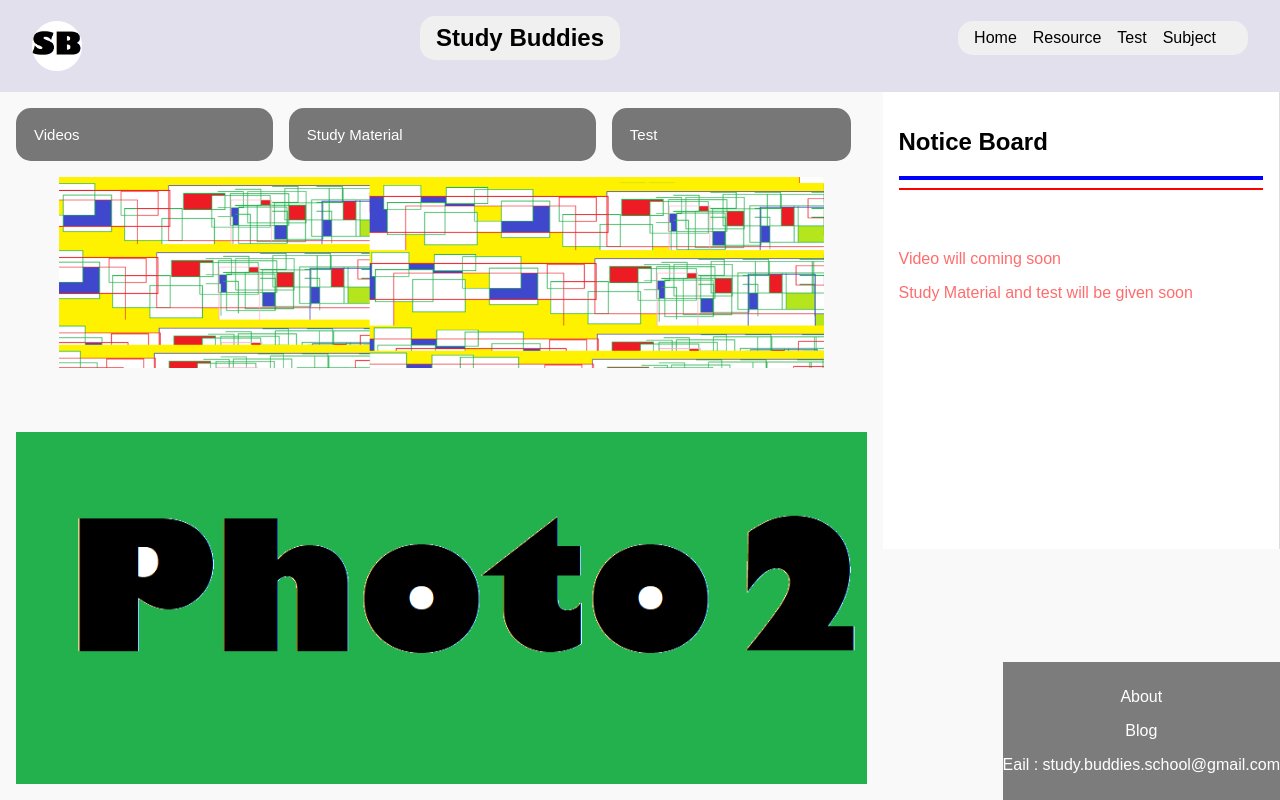
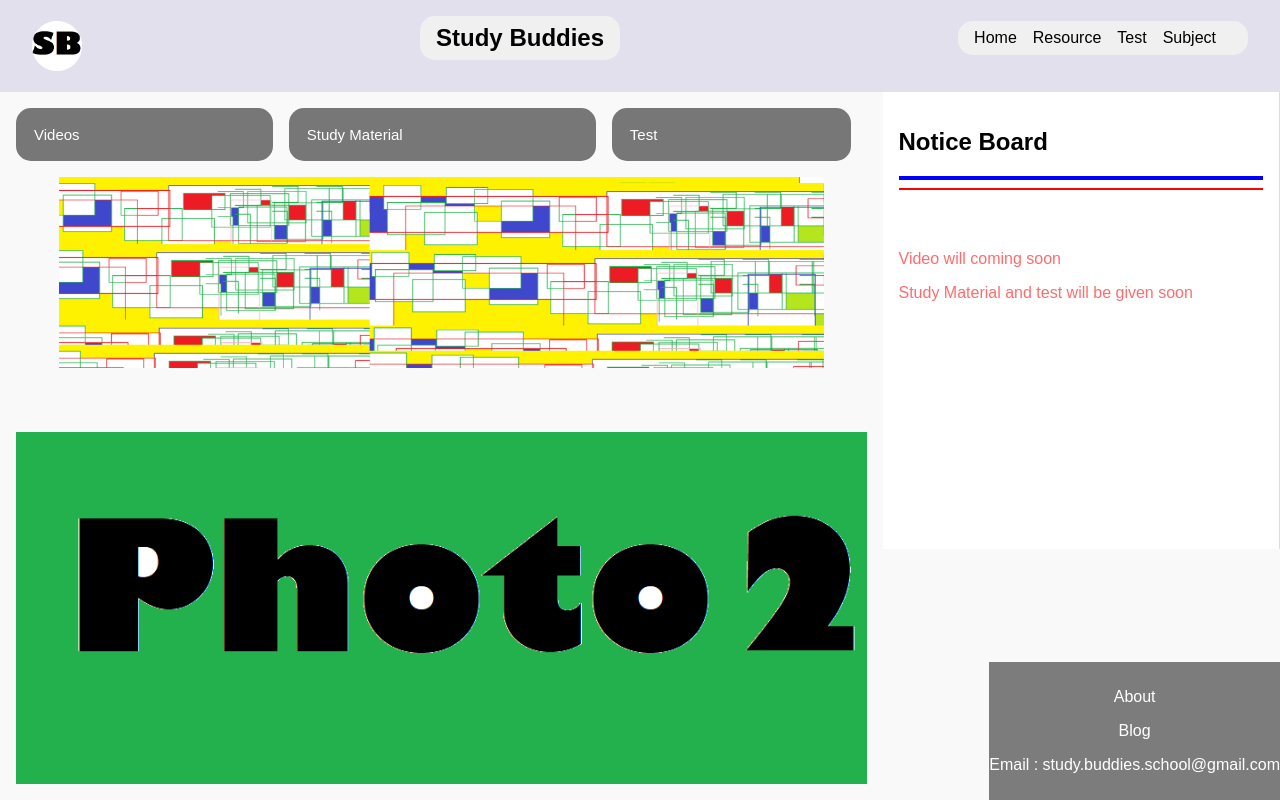
Before and after one commit to Study-buddies-school/Study-buddies-school, a plain HTML site: page index.html in a window 1280 px wide. Drawn offline with Linux system fonts and the light colour scheme.

Commit message:
Update index.html

```diff
--- a/index.html
+++ b/index.html
@@ -130,7 +130,7 @@
 <div class="bottom-text">
   <p>About</p>
   <p>Blog</p>
-  <p>Eail : study.buddies.school@gmail.com</p>
+  <p>Email : study.buddies.school@gmail.com</p>
 </div>
         </section>
     </main>
```
